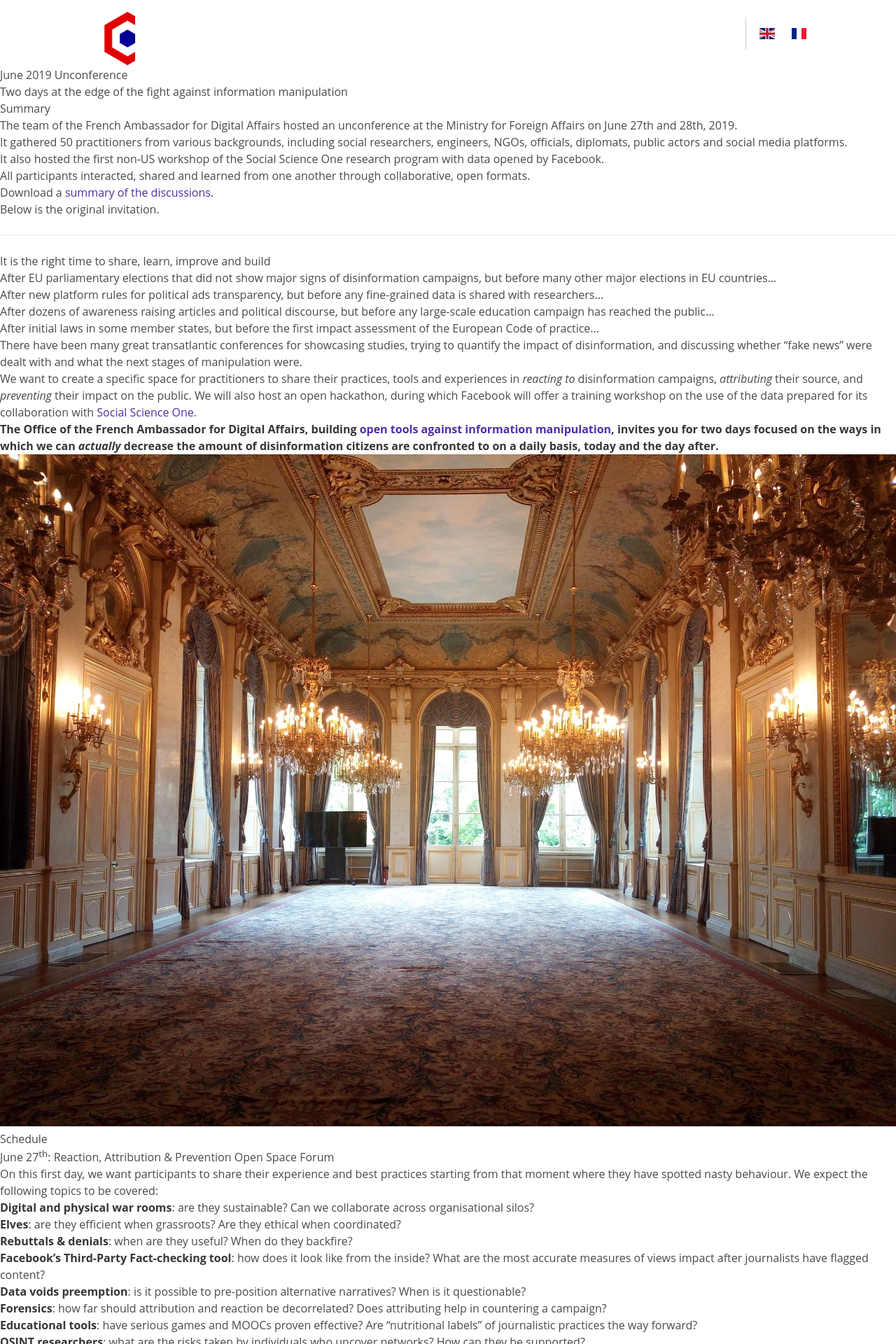
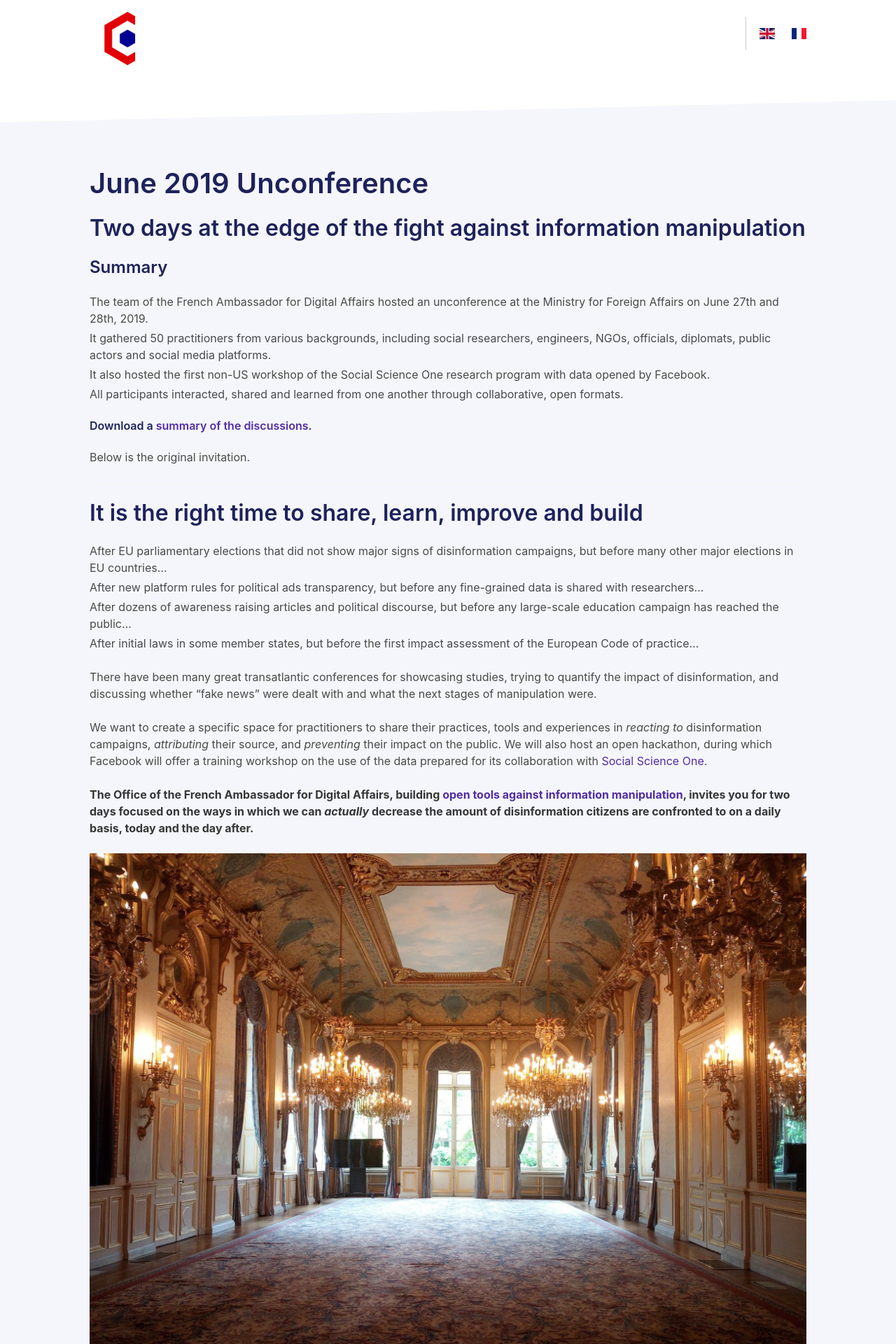
Before and after one commit to ambanum/disinfo.quaidorsay.fr, a Jekyll site: the page built from _pages/en/unconference.md, in a window 1280 px wide. Shown: the top 1920 px of the page at 70% size. Built offline with Jekyll 4.4.1, drawn with Linux system fonts in a browser that asks for light colours; comment, search, counter and statistics services are not loaded; our own code applies the rules of GitHub Pages for plain Markdown files.

Commit message:
Fix UI unconf page and missing font

```diff
--- a/_pages/en/unconference.md
+++ b/_pages/en/unconference.md
@@ -5,43 +5,60 @@ layout: default
 nav_exclude: false
 ---
 
+<section class="section background-colored"><div class="container">
+<div markdown="1">
+
 # June 2019 Unconference
+{: .title .is-2}
 ### Two days at the edge of the fight against information manipulation
-{: .no_toc .no-numbering }
+{: .no_toc .no-numbering .title .is-3 }
 
 ## Summary
+{: .title .is-4 }
 
 - The team of the French Ambassador for Digital Affairs hosted an unconference at the Ministry for Foreign Affairs on June 27th and 28th, 2019.
 - It gathered 50 practitioners from various backgrounds, including social researchers, engineers, NGOs, officials, diplomats, public actors and social media platforms.
 - It also hosted the first non-US workshop of the Social Science One research program with data opened by Facebook.
 - All participants interacted, shared and learned from one another through collaborative, open formats.
+{: .content }
 
 ### Download a [summary of the discussions](/assets/2019_disinformation_unconference_digest_HD.pdf).
+{: .title .is-6 }
+
 
 Below is the original invitation.
 
 - - - -
 
 ## It is the right time to share, learn, improve and build
+{: .title .is-3 }
 
 - After EU parliamentary elections that did not show major signs of disinformation campaigns, but before many other major elections in EU countries…
 - After new platform rules for political ads transparency, but before any fine-grained data is shared with researchers…
 - After dozens of awareness raising articles and political discourse, but before any large-scale education campaign has reached the public…
 - After initial laws in some member states, but before the first impact assessment of the European Code of practice…
+{: .content }
 
 There have been many great transatlantic conferences for showcasing studies, trying to quantify the impact of disinformation, and discussing whether “fake news” were dealt with and what the next stages of manipulation were.
+{: .content }
 
 We want to create a specific space for practitioners to share their practices, tools and experiences in _reacting to_ disinformation campaigns, _attributing_ their source, and _preventing_ their impact on the public. We will also host an open hackathon, during which Facebook will offer a training workshop on the use of the data prepared for its collaboration with [Social Science One](https://socialscience.one).
+{: .content }
 
 **The Office of the French Ambassador for Digital Affairs, building [open tools against information manipulation](https://disinfo.quaidorsay.fr), invites you for two days focused on the ways in which we can _actually_ decrease the amount of disinformation citizens are confronted to on a daily basis, today and the day after.**
+{: .content }
 
 ![The Hotel du Ministre is an official, beautiful old building](/assets/img/unconference/hotel-interieur.jpg)
+{: .content }
 
 ## Schedule
+{: .title .is-3 }
 
 ### June 27<sup>th</sup>: Reaction, Attribution & Prevention Open Space Forum
+{: .title .is-4 }
 
 On this first day, we want participants to share their experience and best practices starting from that moment where they have spotted nasty behaviour. We expect the following topics to be covered:
+{: .content }
 
 - **Digital and physical war rooms**: are they sustainable? Can we collaborate across organisational silos?
 - **Elves**: are they efficient when grassroots? Are they ethical when coordinated?
@@ -52,15 +69,20 @@ On this first day, we want participants to share their experience and best pract
 - **Educational tools**: have serious games and MOOCs proven effective? Are “nutritional labels” of journalistic practices the way forward?
 - **OSINT researchers**: what are the risks taken by individuals who uncover networks? How can they be supported?
 - **Social network operators flagging**: how effective are standard channels? Privileged escalation channels?
+{: .content }
 
 The format for this first day will be [Open Space Technology](https://en.wikipedia.org/wiki/Open_Space_Technology): there will be no presenters and attendees, only participants. This format supports much deeper interactions, shaping the conversations around sharing knowledge rather than making assumptions on the audience. You do not need any prior experience with “unconferences” to participate.
+{: .content }
 
 
 ### June 28<sup>th</sup>: Research Hackathon
+{: .title .is-4 }
 
 On the second day, we will host a “research hackathon”. On this occasion, you will be part of teams of social science researchers, developers, data scientists, and other skilled individuals interested in studying and countering disinformation.
+{: .content }
 
 You should come if you are interested in exploring ways to make sense of information manipulation, helping make such manipulation more understandable to the public, or building tools to counter it. In particular, you should come if you know how to:
+{: .content }
 
 - Conduct social science research on information diffusion on digital social networks
 - Do data science or datafiddling
@@ -70,77 +92,109 @@ You should come if you are interested in exploring ways to make sense of informa
 - Make half-baked public-facing websites in half a day
 - Write about fact checking and debunking misinformation
 - Ask good, hard questions
+{: .content }
 
 As a single day is unfortunately too short to publish credible, peer-reviewed research on the impact of social media on elections, the main goal for studying will be to identify practical hypotheses that can be investigated using available data and tools, and prototype ways to test them.
+{: .content }
 
 Members of Facebook's [Election Research Commission](https://newsroom.fb.com/news/2018/04/new-elections-initiative/) team will join the hackathon to introduce the most recent data and tooling available from Facebook, via the company's collaboration with [Social Science One](https://socialscience.one/) and the [Social Science Research Council](https://www.ssrc.org/programs/view/social-data-initiative/). This will allow participants to generate more likely to be answerable research hypotheses and includes, by order of availability:
+{: .content }
 
 1. The Ads Library, which is available to all [ID-verified](http://facebook.com/id) researchers and developers.
 2. The CrowdTangle API, which will be available to all participants during the hackathon and to registered researchers after it.
 3. The data in the Research Tool, which will be available to all participants during the event only, is a _**synthesized and sampled**_ version of the Social Science One URL shares data set. This dataset will allow researchers to understand the [shape of the data available](https://socialscience.one/files/partnershipone/files/facebook_urls-light_codebook_v1.0.pdf) and its potentials, as well as understand how to conduct research in a differentially private system. In order to test the hypotheses, the full data will be made available to researchers who are accepted into the Social Science One program through the Social Science Research Council.
+{: .content }
 
 You can also use public sources such as:
+{: .content }
 
 - Twitter's [political advertisers](https://ads.twitter.com/transparency/i/political_advertisers).
 - [Several millions](https://disinfo.quaidorsay.fr/encyclopedia/research/tools#disinformation-datasets) of troll tweets and accounts.
+{: .content }
 
 #### Agenda
+{: .title .is-5 }
 
 08:15 – 09:00
 : Welcome coffee.
+{: .content }
 
 09:00 – 09:15
 : Start (sharp on time!). Description of specific requirements for datasets.
+{: .content }
 
 09:15 – 09:30
 : Break into groups with similar areas of interest.
+{: .content }
 
 09:30 – 11:00
 : For teams that want to use the URLs dataset, training on the details of the Research Tool. For others, hack!
+{: .content }
 
 11:00 – 11:30
 : Side event in a dedicated room: flash talks from Social Science One researchers about their research plans.
+{: .content }
 
 12:00 – 17:00
 : Hack!
+{: .content }
 
 12:00 – 14:00
 : Lunch available 😋
+{: .content }
 
 17:00 – 17:30
 : Wrap up and make sure you have a demo.
+{: .content }
 
 17:30 – 18:30
 : Demos and closing remarks.
+{: .content }
 
 #### Specific access requirements
 
 **If you want to access the Ads Library API, you must have your identity verified by Facebook ahead of the event.** This typically takes 1 to 2 days.
+{: .content }
 
 You will need a Facebook account. Indeed, Facebook uses their users’ accounts to give developer privileges. [Create a Facebook account](https://www.facebook.com) with your real name and birth date if you do not have one yet. Then, follow the instructions on the [Ads Library API](https://www.facebook.com/ads/library/api/) page.
+{: .content }
 
 ## Logistics
+{: .title .is-2 }
 
 ### Venue
+{: .title .is-4 }
 
 These two days will take place in the _Hôtel du Ministre_ of the French Ministry of Europe and Foreign Affairs, at the [Quai d’Orsay](https://www.openstreetmap.org/?mlat=48.86227&amp;mlon=2.31614#map=17/48.86227/2.31614) in the heart of Paris.
+{: .content }
 
 ![The Hotel du Ministre is an official, beautiful old building](/assets/img/unconference/hotel-exterieur.jpg)
+{: .content }
 
 <iframe width="425" height="350" src="https://www.openstreetmap.org/export/embed.html?bbox=2.3101544380187993%2C48.85997166258356%2C2.3221278190612797%2C48.86455948888583&amp;layer=mapnik&amp;marker=48.86226562830378%2C2.316141128540039" style="border: none"></iframe>
 
 ### Dates, time, food
+{: .title .is-4 }
 
 On Thursday the 27<sup>th</sup> of June, doors will open at 9:30 with coffee, and the day will start at 10:15. We will close at 18:30. **Lunch will be provided**.
+{: .content }
 
 On Friday the 28<sup>th</sup> of June, doors will open at 8:15 with coffee, and the day will start at 9:00. We will close at 18:30. **Lunch will be provided**.
+{: .content }
 
 ### Access
+{: .title .is-4 }
 
 The hours we chose aim to support participants in using low-carbon transportation means. In order to reach the venue:
+{: .content }
 
 - From Brussels, you can take the 7:43 [Thalys](https://www.thalys.com/) train and 19:25 back.
 - From Amsterdam, you can take the 6:15 [Thalys](https://www.thalys.com/) train and 19:25 back.
 - From London, you can take the 5:40 [Eurostar](https://booking.eurostar.com/uk-en/train-search?adult=1&outbound-date=2019-06-27&bookingType=standard&origin=7015400&destination=8727100) train and 20:01 back.
+{: .content }
 
 These trains reach Gare du Nord, from which you can reach the Invalides metro station in 20 minutes with RER C and RER B, connecting through Saint-Michel-Notre-Dame.
+{: .content }
+
+</div>
+</div></section>
--- a/assets/css/default.css
+++ b/assets/css/default.css
@@ -1,6 +1,6 @@
 html,
 body {
-	font-family: 'Open Sans', serif;
+
 }
 
 body {
```
